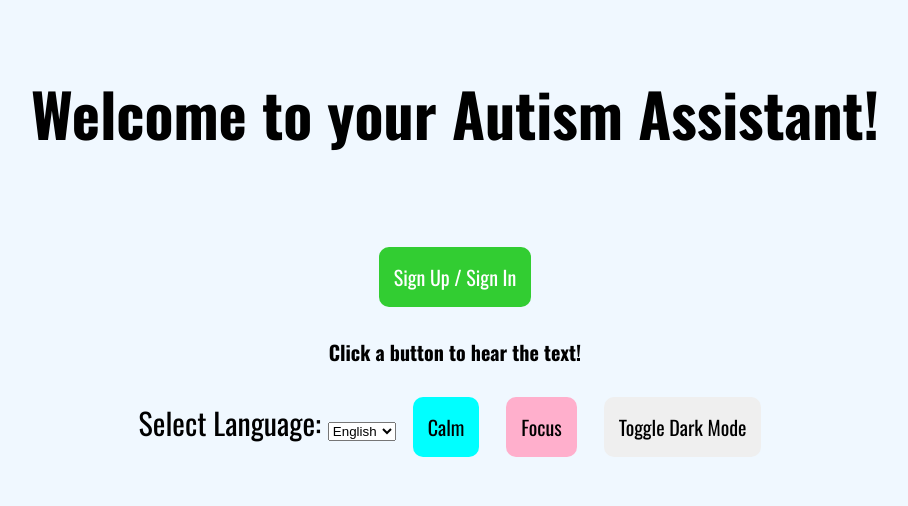
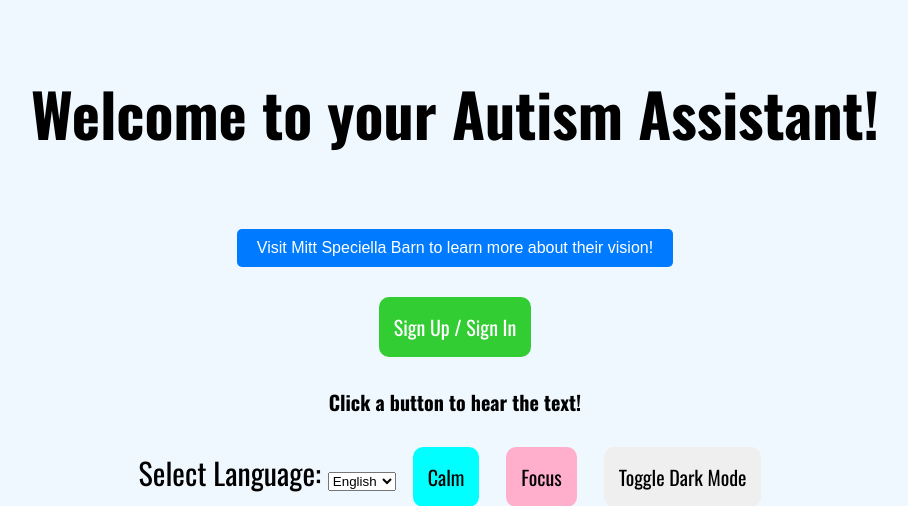
Before and after one commit to ImpactHack2025/Autism-Assistant, a Flask app: page / in a window 1280 px wide. Shown: the top 506 px of the page, without its empty margins (185-1093 px from the left). Run offline with Flask 3, Linux system fonts and the light colour scheme.

Commit message:
Add Mitt Speciella Barn button

```diff
--- a/static/style.css
+++ b/static/style.css
@@ -10,6 +10,21 @@ body {
 
 .container {
     padding: 20px;
+}
+
+.custom-button {
+    background-color: #007bff;
+    color: white;
+    font-size: 16px;
+    padding: 10px 20px;
+    border: none;
+    border-radius: 5px;
+    cursor: pointer;
+    transition: background 0.3s ease;
+}
+
+.custom-button:hover {
+    background-color: #0056b3;
 }
 
 .buttons-container {
--- a/templates/index.html
+++ b/templates/index.html
@@ -11,6 +11,9 @@
     <div class=container>
         <h1 id="welcome-text">Welcome to your Autism Assistant!</h1>
     </div>
+    <a href="https://mittspeciellabarn.se/" target="_blank">
+        <button class="custom-button">Visit Mitt Speciella Barn to learn more about their vision!</button>
+    </a>
 
     <div class="container buttons-container">
         <div class="auth-buttons">
```
